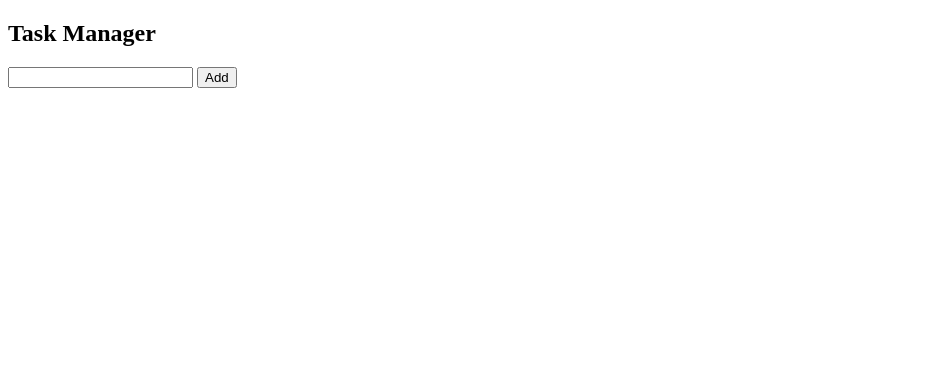
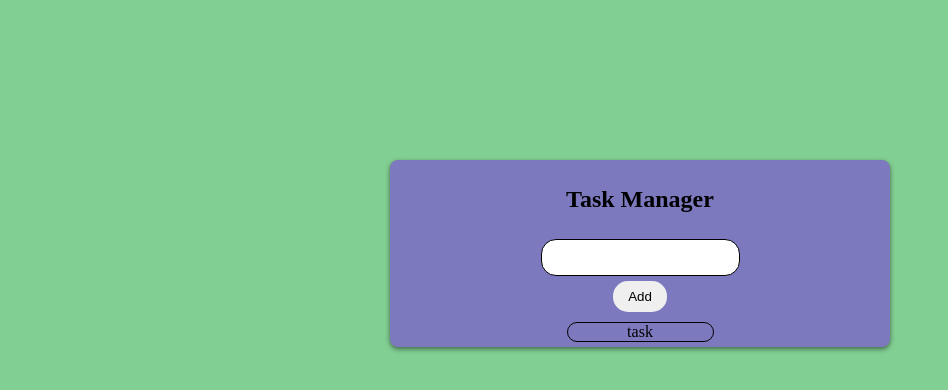
Before and after one commit to xnaavii/my-todo, a plain HTML site: page index.html in a window 1280 px wide. Shown: the whole page, without its empty margins (0-948 px from the left). Drawn offline with Linux system fonts and the light colour scheme.

Commit message:
Add css style

```diff
--- a/assets/css/style.css
+++ b/assets/css/style.css
@@ -0,0 +1,52 @@
+* {
+    margin: 0 auto;
+    box-sizing: border-box;
+}
+
+body {
+    background: #82cf93;
+}
+
+h2 {
+    padding: 26px;
+}
+
+ul {
+    list-style-type: none;
+    padding: 0;
+}
+
+li {
+    margin: 5px 0;
+    border: 0.3px solid black;
+    width: 147px;
+    border-radius: 12px;
+    text-align: center;
+}
+
+.container {
+    margin-top: 20vh;
+    max-width: 500px;
+    align-items: center;
+    display: flex;
+    justify-content: center;
+    flex-direction: column;
+    border: none;
+    border-radius: 8px;
+    background: #7d79be;
+    box-shadow: 0 2px 5px rgba(0, 0, 0, 0.5);
+}
+
+#addTask {
+    margin: 5px;
+    width: 54px;
+    border: none;
+    border-radius: 15px;
+    padding: 8px;
+}
+
+input[type='text'] {
+    padding: 10px;
+    border: 0.5px solid black;
+    border-radius: 15px;
+}
--- a/index.html
+++ b/index.html
@@ -1,18 +1,24 @@
 <!DOCTYPE html>
 <html lang="en">
+
 <head>
     <meta charset="UTF-8">
     <meta name="viewport" content="width=device-width, initial-scale=1.0">
     <link rel="stylesheet" href="assets/css/style.css">
     <title>To Do List</title>
 </head>
+
 <body>
     <div class="container">
         <h2>Task Manager</h2>
         <input type="text" id="taskInput">
         <button id="addTask">Add</button>
-        <ul id="taskList"></ul>
+        <ul id="taskList">
+            <li>task</li>
+        </ul>
+
     </div>
     <script src="assets/js/script.js"></script>
 </body>
+
 </html>
```
